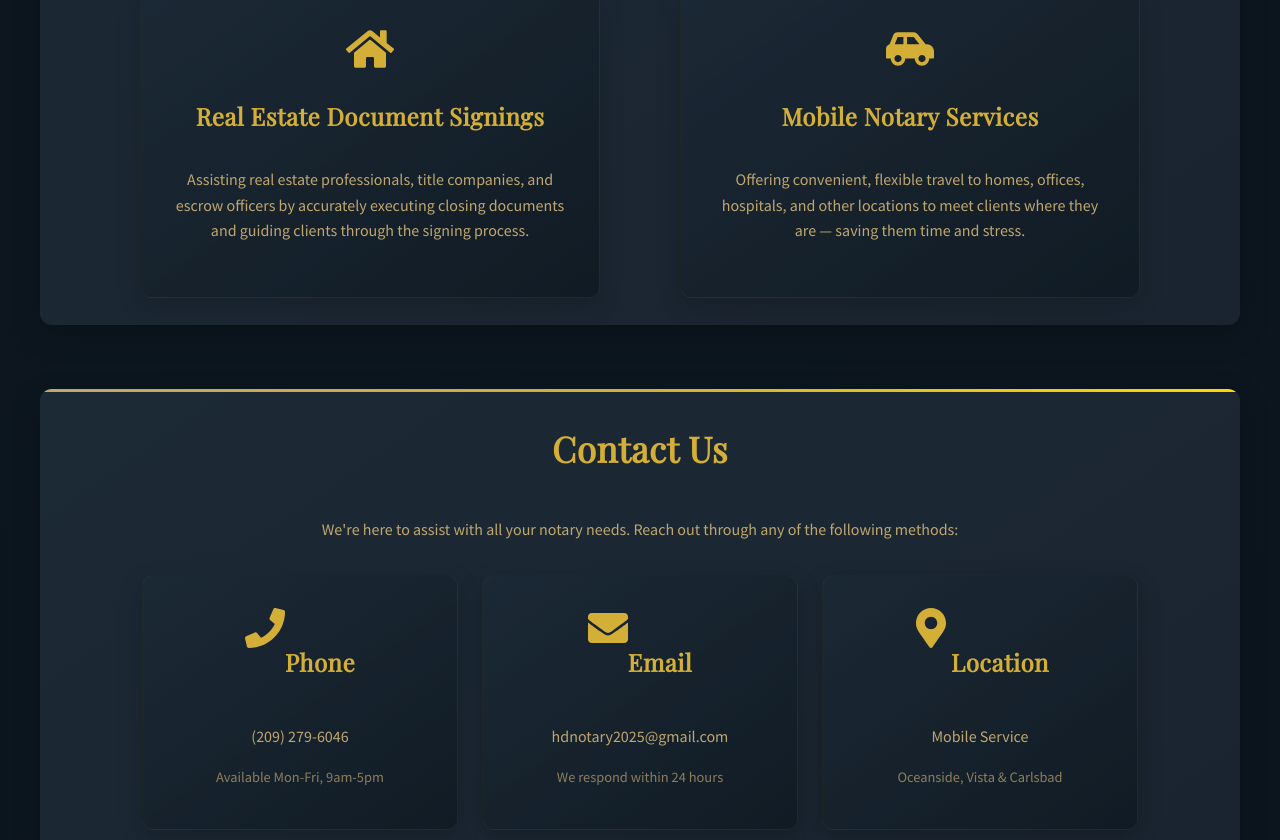
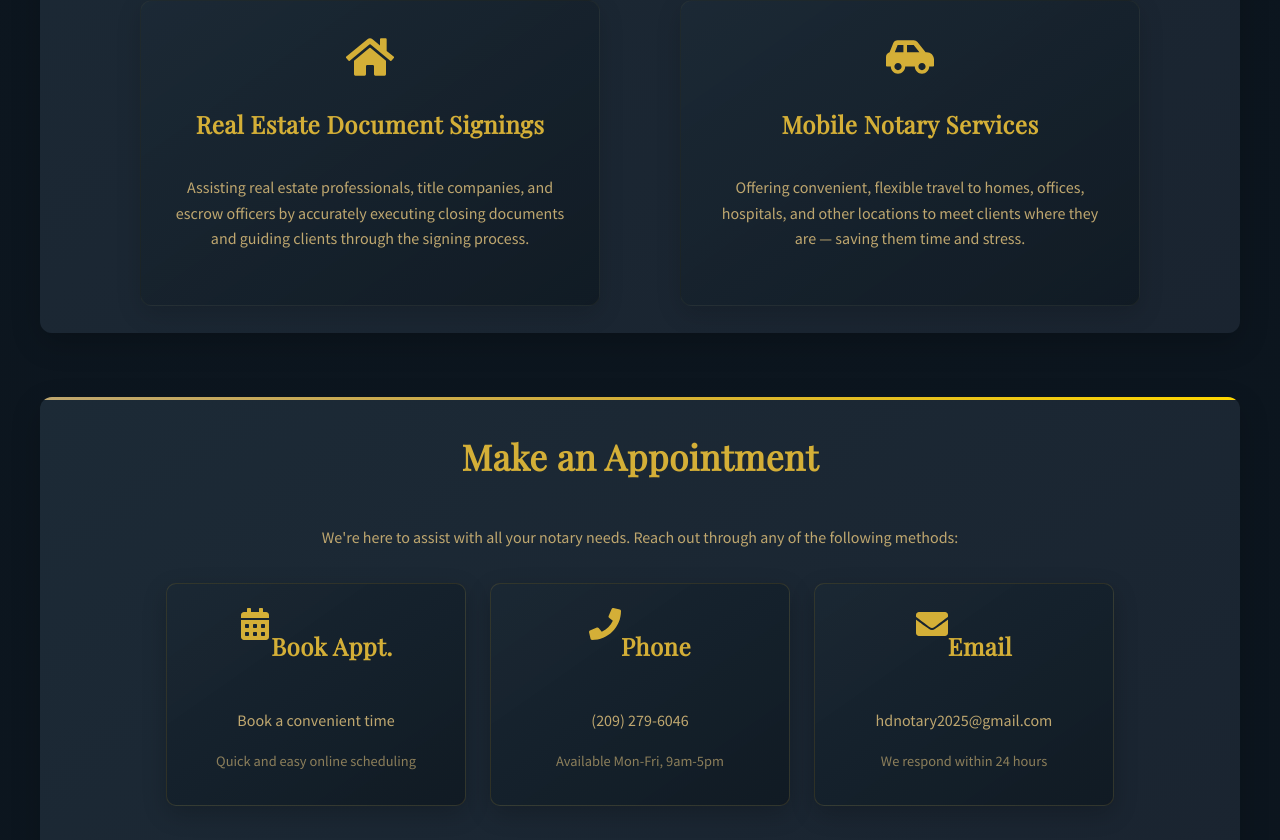
Before and after one commit to ViaHub92/H-D-Notary, a React (Create React App) app in the folder hd-notary/: page / in a window 1280 px wide. Shown: the part 1957-2797 px from the top of the page. Built offline with nearby package versions, Linux system fonts and the light colour scheme.

Commit message:
final update

```diff
--- a/hd-notary/src/App.css
+++ b/hd-notary/src/App.css
@@ -306,6 +306,7 @@ p {
   grid-template-columns: repeat(auto-fit, minmax(280px, 1fr));
   gap: 2rem;
   margin-top: 1rem;
+  width: 100%; /* Ensure the container takes full width */
 }
 
 .feature-item {
@@ -314,13 +315,8 @@ p {
   border-radius: 8px;
   padding: 1.5rem;
   transition: all 0.3s ease;
-}
-
-.feature-item:hover {
-  transform: translateY(-5px);
-  box-shadow: 0 10px 20px rgba(0, 0, 0, 0.1);
-  border-color: rgba(212, 175, 55, 0.4);
-  background-color: rgba(16, 26, 35, 0.8);
+  max-width: 100%; /* Limit maximum width to container */
+  margin: 0 auto; /* Center the item horizontally */
 }
 
 /* Update the feature-item h3 and h3::after styles */
@@ -566,120 +562,38 @@ p {
   transform: scale(1.15);
 }
 
-button {
-  background: linear-gradient(135deg, var(--gold-primary), var(--gold-secondary));
-  color: var(--background-dark);
-  border: none;
-  padding: 12px 28px;
-  font-size: 1rem;
-  font-family: var(--font-body);
-  cursor: pointer;
-  border-radius: 50px;
-  font-weight: bold;
-  transition: all 0.3s ease;
-  text-transform: uppercase;
-  letter-spacing: 1px;
-  box-shadow: 0 4px 15px rgba(212, 175, 55, 0.3);
-  position: relative;
-  overflow: hidden;
+/* Contact method link styling */
+.contact-method-link {
+  text-decoration: none;
+  color: inherit;
+  display: block;
+  margin-bottom: 1.5rem;
 }
 
-button:hover {
-  transform: translateY(-2px);
-  box-shadow: 0 6px 20px rgba(212, 175, 55, 0.4);
+.contact-method {
+  background-color: rgba(16, 26, 35, 0.6);
+  border: 1px solid rgba(212, 175, 55, 0.15);
+  border-radius: 10px;
+  padding: 1.5rem;
+  text-align: center;
+  transition: all 0.3s ease;
 }
 
-button::after {
-  content: '';
-  position: absolute;
-  width: 0;
-  height: 100%;
-  top: 0;
-  left: 0;
-  background-color: rgba(255, 255, 255, 0.2);
-  transition: width 0.3s ease;
+.contact-method:hover {
+  transform: translateY(-5px);
+  border-color: var(--gold-primary);
+  background-color: rgba(16, 26, 35, 0.85);
+  box-shadow: 0 10px 25px rgba(0, 0, 0, 0.1);
 }
 
-button:hover::after {
-  width: 100%;
+.contact-icon {
+  font-size: 2rem;
+  color: var(--gold-primary);
+  margin-bottom: 1rem;
+  transition: all 0.3s ease;
 }
 
-/* Footer Styles */
-footer {
-  background-color: var(--background-alt);
-  padding: 2.5rem 0;
-  border-top: 1px solid var(--gold-primary);
-  position: relative;
-}
-
-footer::before {
-  content: '';
-  position: absolute;
-  top: 0;
-  left: 0;
-  width: 100%;
-  height: 1px;
-  background: linear-gradient(90deg, transparent, var(--gold-primary), transparent);
-}
-
-.footer-links {
-  margin-top: 1.5rem;
-}
-
-.footer-links a {
-  color: var(--gold-secondary);
-  text-decoration: none;
-  margin: 0 1rem;
-  font-family: var(--font-body);
-  transition: color 0.3s ease;
-  position: relative;
-}
-
-.footer-links a::after {
-  content: '';
-  position: absolute;
-  width: 0;
-  height: 2px;
-  bottom: -5px;
-  left: 0;
-  background-color: var(--gold-accent);
-  transition: width 0.3s ease;
-}
-
-.footer-links a:hover {
+.contact-method:hover .contact-icon {
+  transform: scale(1.2);
   color: var(--gold-accent);
 }
-
-.footer-links a:hover::after {
-  width: 100%;
-}
-
-/* Header container for side-by-side layout */
-.header-container {
-  display: flex;
-  justify-content: space-between;
-  align-items: center;
-  padding: 0 2rem;
-  max-width: 1200px;
-  margin: 0 auto;
-}
-
-.logo-container {
-  margin: 0;
-}
-
-.nav-container {
-  padding: 0;
-}
-
-/* Responsive adjustments */
-@media (max-width: 768px) {
-  .header-container {
-    flex-direction: column;
-    padding: 1rem;
-  }
-
-  .logo-container {
-    margin-bottom: 1rem;
-  }
-}
--- a/hd-notary/src/App.js
+++ b/hd-notary/src/App.js
@@ -3,7 +3,7 @@ import './App.css';
 import Header from './components/Header';
 import Footer from './components/Footer';
 import ServiceCard from './components/ServiceCard';
-import { FaPhone, FaEnvelope, FaMapMarkerAlt, FaCheckCircle } from 'react-icons/fa';
+import { FaPhone, FaEnvelope, FaCalendarAlt, FaCheckCircle } from 'react-icons/fa';
 
 function App() {
   return (
@@ -90,27 +90,47 @@ function App() {
         </section>
 
         <section id="contact">
-          <h2>Contact Us</h2>
+          <h2>Make an Appointment</h2>
           <p>We're here to assist with all your notary needs. Reach out through any of the following methods:</p>
           <div className="contact-methods">
+
+            <a
+              href="https://calendar.google.com/calendar/u/0/appointments/schedules/AcZssZ3gQXvZTxAd7HLcNqMT5_dVUEYzPoJxNuBIQQcNLdObKD51RzME6qo4SZGRjPrWOd-1nOip_60-"
+              target="_blank"
+              rel="noopener noreferrer"
+              className="contact-method-link"
+            >
+              <div className="contact-method">
+                <FaCalendarAlt className="contact-icon" />
+                <h3>Book Appt.</h3>
+                <p>Book a convenient time</p>
+                <p>Quick and easy online scheduling</p>
+              </div>
+            </a>
+
+            <a
+              href="tel:2092796046"
+              className="contact-method-link"
+            >
               <div className="contact-method">
                 <FaPhone className="contact-icon" />
                 <h3>Phone</h3>
                 <p>(209) 279-6046</p>
                 <p>Available Mon-Fri, 9am-5pm</p>
               </div>
+            </a>
+
+            <a
+              href="mailto:hdnotary2025@gmail.com"
+              className="contact-method-link"
+            >
               <div className="contact-method">
                 <FaEnvelope className="contact-icon" />
                 <h3>Email</h3>
                 <p>hdnotary2025@gmail.com</p>
                 <p>We respond within 24 hours</p>
               </div>
-            <div className="contact-method">
-              <FaMapMarkerAlt className="contact-icon" />
-              <h3>Location</h3>
-              <p>Mobile Service</p>
-              <p>Oceanside, Vista & Carlsbad</p>
-            </div>
+            </a>
           </div>
         </section>
       </main>
```
Lines whose indentation alone changed are shown as unchanged.
